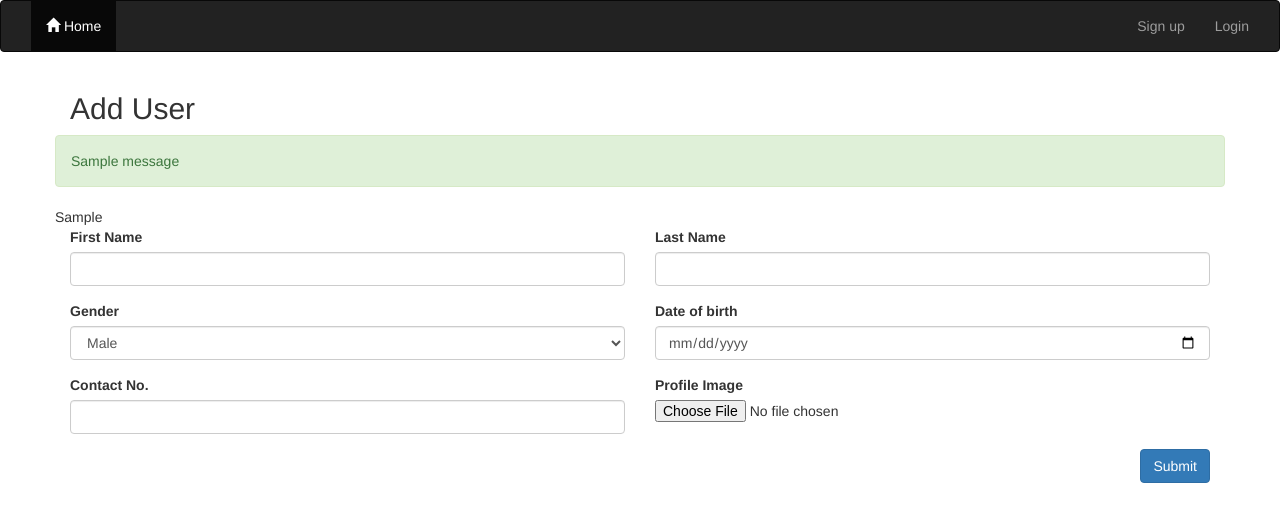
After one commit to alien-sim/banking, a Django app: template account/templates/profile.html in a window 1280 px wide. The commit adds this page. Shown: the top 522 px of the page. Run offline with Django 3.2, Linux system fonts and the light colour scheme; the template is opened without the code that fills it: most values are stand-ins (such as "Sample title", 1, 10 or a date in 2020); one stand-in notice (Sample message) is shown; parts of the project's set-up code (start-up, migrations or seed data) failed here and were passed over; some libraries are stand-ins or nearby versions.

Commit message:
signup profile form

```diff
--- a/account/templates/base.html
+++ b/account/templates/base.html
@@ -34,7 +34,7 @@
 			  	<ul class="nav navbar-nav navbar-right">
 			  		{% if user.is_authenticated %}
 					<li><a href="Javascript:Void(0);">Welcome <b> {{request.user}} </b></a></li>
-					    <li><a href="{% url 'logout' %}" style="margin-top: -30px;">Logout</a></li>
+					    <li><a href="{% url 'logout' %}">Logout</a></li>
 			  		{% else %}
 			       		<li><a href="{% url 'signup' %}">Sign up</a></li>
 						<li><a href="{% url 'login' %}">Login</a>
--- /dev/null
+++ b/account/templates/profile.html
@@ -0,0 +1,56 @@
+{% extends 'base.html' %}
+{% block title %}{% endblock %}
+
+{% block content %}
+	<h2>Add User</h2>
+	<div class="row main-form">
+		{% if messages %}
+		<div class="alert alert-success" id="myTabContent" >
+			{% for message in messages %}
+			{{ message }}
+			{% endfor %}
+		</div>
+		{% endif %}
+		{{ user_info }}
+			<form method="POST" action="{% url 'profile_save' %}">
+				<div class="col-md-6 form-group">
+				    <label>First Name</label>
+				    <input type="text" class="form-control" >
+				</div>
+
+				<div class=" col-md-6 form-group">
+				    <label>Last Name</label>
+				    <input type="text" class="form-control" >
+				</div>
+
+				<div class="col-md-6 form-group">
+				    <label>Gender</label>
+				    <select class="form-control" name="gender">
+				    	<option value="male">Male</option>
+				    	<option value="female">Female</option>
+				    	<option value="other">Other</option>
+				    </select>
+				</div>
+
+				<div class="col-md-6 form-group">
+				    <label>Date of birth</label>
+				    <input type="date" class="form-control">
+				</div>
+
+				<div class="col-md-6 form-group">
+				    <label>Contact No.</label>
+				    <input type="number" class="form-control">
+				</div>
+
+				<div class="col-md-6 form-group">
+				    <label>Profile Image</label>
+				    <input type="file" class="w-100">
+				</div>
+				<div class="col-md-12 text-right">
+					<button type="submit" class="btn btn-primary">Submit</button>
+				</div>
+			</form>
+		</div>
+	</div>
+
+{% endblock %}
--- a/account/templates/signup.html
+++ b/account/templates/signup.html
@@ -14,7 +14,7 @@
 	<div class="col-sm-6">
 		<div class="panel-group">
 			<div class="panel panel-default" style="margin-top:50px;">
-				<div class="panel-heading" style="text-align:center; font-size:25px;">Registeration Form</div>
+				<div class="panel-heading" style="text-align:center; font-size:25px;">Registration Form</div>
 				<div class="panel-body">
 					<form method="post">
 						{% csrf_token %}
--- a/account/urls.py
+++ b/account/urls.py
@@ -5,5 +5,6 @@ urlpatterns = [
     path('', views.home, name='home'),
     path('signup', views.signup, name='signup'),
     path('login', views.login, name='login'),
+    path('profile_save', views.profile_save, name='profile_save'),
     path('logout', views.logout, name='logout'),
 ]
```
Also changed, not shown: account/templates/index.html (deleted, +0 -61 lines), account/views.py (+14 -1 lines), banking/settings.py (+3 -6 lines), 1 other file.
